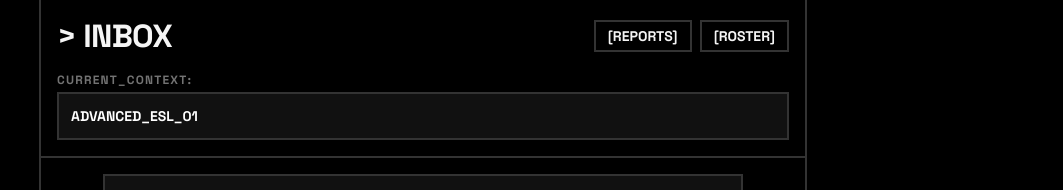
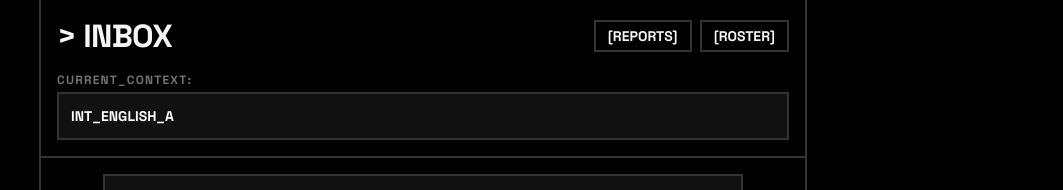
Before and after one commit to thangloi01nvy-lang/Smart-inbox, a React (Vite) app: page / in a window 1280 px wide. Shown: the top 190 px of the page, without its empty margins (217-1280 px from the left). Built offline with nearby package versions, Linux system fonts and the light colour scheme; the HTML template or start-up script is replaced by a standard one.

Commit message:
feat(Inbox): Dynamically render class options
Pass `classes` prop to Inbox component to dynamically populate the class selection dropdown. This allows the UI to reflect the available classes for assignment.

```diff
--- a/src/App.tsx
+++ b/src/App.tsx
@@ -114,7 +114,13 @@ export default function App() {
   return (
     <div className="min-h-screen flex flex-col items-center bg-background-dark text-text-main font-mono selection:bg-primary selection:text-white">
       <div className="w-full max-w-3xl min-h-screen flex flex-col relative border-x-2 border-border-harsh bg-background-dark">
-        {currentScreen === 'INBOX' && <Inbox onNavigate={navigate} onAnalysisComplete={handleAnalysisComplete} />}
+        {currentScreen === 'INBOX' && (
+          <Inbox
+            onNavigate={navigate}
+            onAnalysisComplete={handleAnalysisComplete}
+            classes={classes}
+          />
+        )}
         {currentScreen === 'ROSTER' && (
           <ClassRoster
             onNavigate={navigate}
--- a/src/components/Inbox.tsx
+++ b/src/components/Inbox.tsx
@@ -1,13 +1,18 @@
 import React, { useState, useEffect, useRef } from 'react';
 import { Mic, Camera, FileText, Plus, X, Upload, Square, Brain } from 'lucide-react';
 import { analyzeMedia, analyzeText, AnalysisResult } from '../services/geminiService';
+import { Class } from '../types';
 
-export function Inbox({ onNavigate, onAnalysisComplete }: { onNavigate: (s: string) => void, onAnalysisComplete?: (result: AnalysisResult) => void }) {
+export function Inbox({ onNavigate, onAnalysisComplete, classes }: {
+  onNavigate: (s: string) => void,
+  onAnalysisComplete?: (result: AnalysisResult) => void,
+  classes: Class[]
+}) {
   const [showMenu, setShowMenu] = useState(false);
   const [isRecording, setIsRecording] = useState(false);
   const [recordingTime, setRecordingTime] = useState(0);
   const [isProcessing, setIsProcessing] = useState(false);
-  const [selectedClass, setSelectedClass] = useState('ADVANCED_ESL_01');
+  const [selectedClass, setSelectedClass] = useState(classes[0]?.name || 'UNASSIGNED');
   const [isTypingNote, setIsTypingNote] = useState(false);
   const [noteText, setNoteText] = useState('');
 
@@ -166,9 +171,10 @@ export function Inbox({ onNavigate, onAnalysisComplete }: { onNavigate: (s: stri
             onChange={(e) => setSelectedClass(e.target.value)}
             className="w-full bg-surface border-2 border-border-harsh text-white p-3 text-sm font-bold uppercase appearance-none focus:border-primary focus:outline-none cursor-pointer"
           >
-            <option value="ADVANCED_ESL_01">ADVANCED_ESL_01</option>
-            <option value="IELTS_PREP_01">IELTS_PREP_01</option>
-            <option value="BEGINNER_COMM_B">BEGINNER_COMM_B</option>
+            {classes.map(c => (
+              <option key={c.id} value={c.name}>{c.name}</option>
+            ))}
+            {classes.length === 0 && <option value="UNASSIGNED">NO_CLASSES_FOUND</option>}
           </select>
         </div>
       </div>
```
